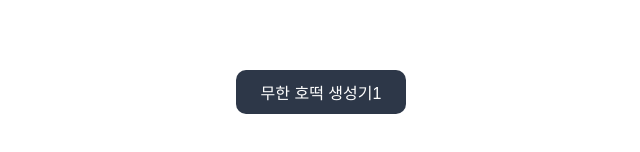
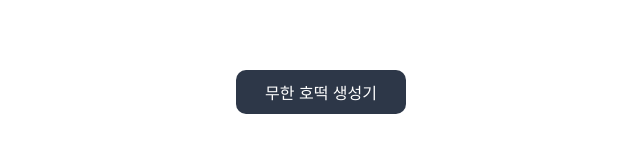
Before and after one commit to lse-7660/hotteok_generator, a plain HTML site: page index.html in a window 1280 px wide. Shown: the part 308-460 px from the top of the page, 319-959 px from the left. Drawn offline with Linux system fonts and the light colour scheme.

Commit message:
타이틀 수정

```diff
--- a/index.html
+++ b/index.html
@@ -6,13 +6,13 @@
             name="viewport"
             content="width=device-width, initial-scale=1.0"
         />
-        <title>무한 바보 생성기</title>
+        <title>무한 호떡 생성기</title>
         <link rel="stylesheet" href="styles.css" />
     </head>
     <body>
         <div class="container">
             <button class="button" id="infiniteButton">
-                무한 호떡 생성기1
+                무한 호떡 생성기
             </button>
             <div id="baboContainer"></div>
         </div>
```
